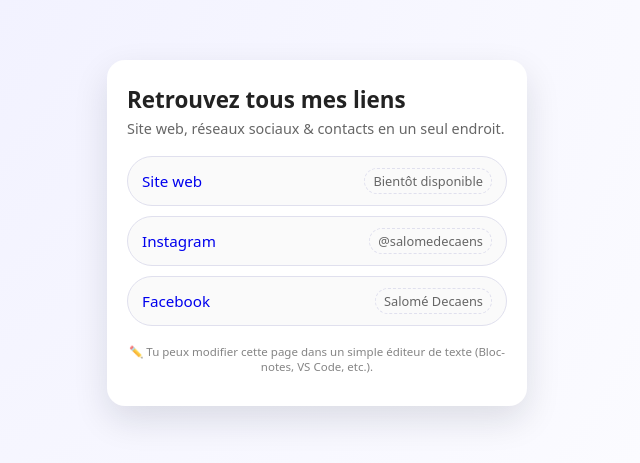
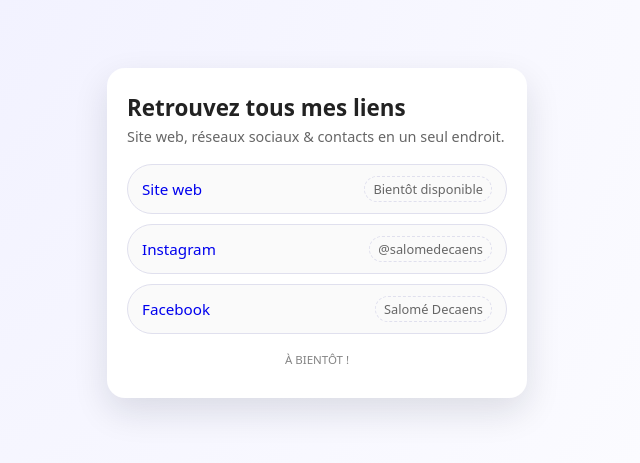
Before and after one commit to TanguyMartignon/Hub-Salom-Decaens, a plain HTML site: page index.html in a window 1280 px wide. Shown: the part 167-630 px from the top of the page, without its empty margins (323-963 px from the left). Drawn offline with Linux system fonts and the light colour scheme.

Commit message:
Add files via upload

```diff
--- a/index.html
+++ b/index.html
@@ -114,7 +114,7 @@
     </section>
 
     <p class="footer">
-      ✏️ Tu peux modifier cette page dans un simple éditeur de texte (Bloc-notes, VS Code, etc.).
+      À BIENTÔT !
     </p>
   </main>
 </body>
```
